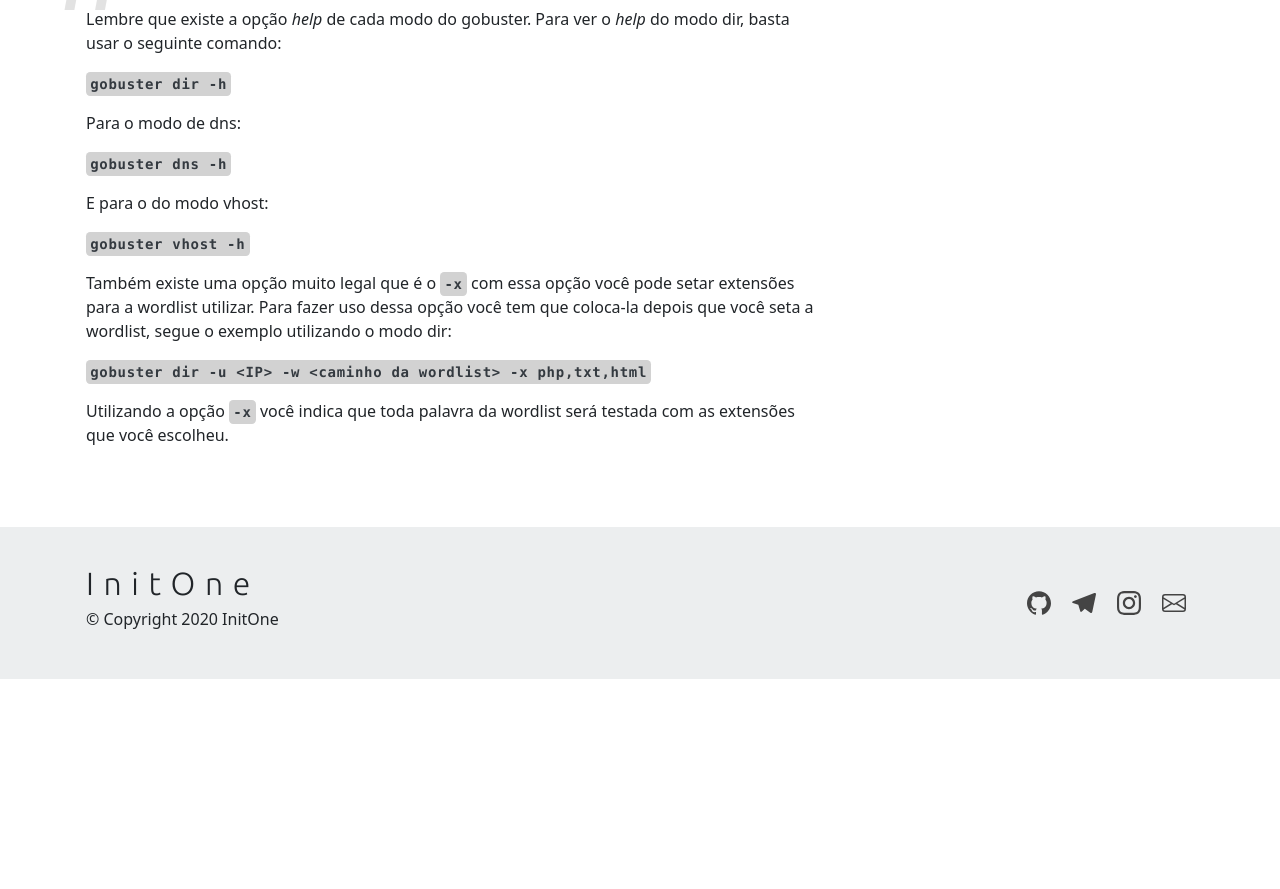
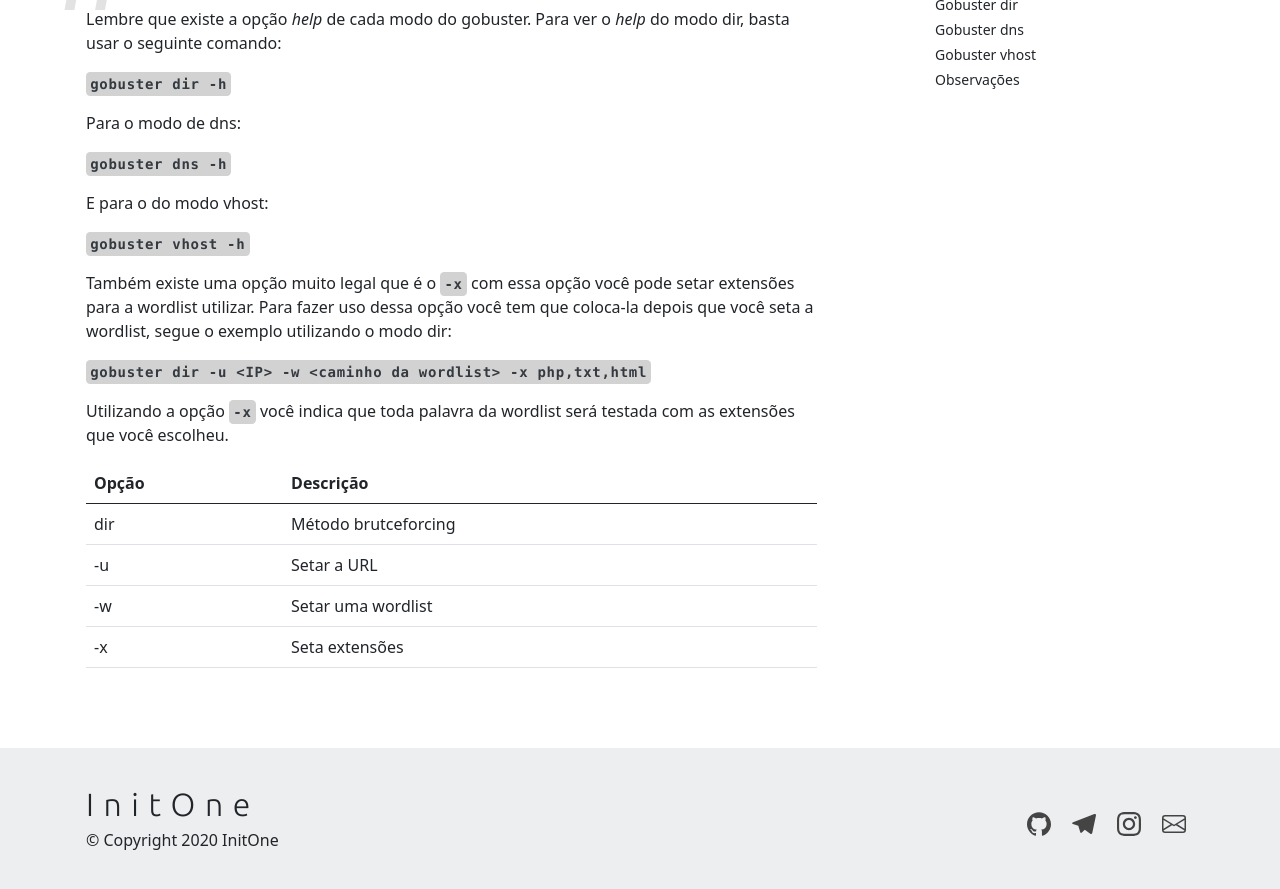
Before and after one commit to in1t0n3/initone.com.br, a Jekyll site: the page built from _posts/2020-07-23-Gobuster.md, in a window 1280 px wide and 900 px high, scrolled down 2281 px. Shown: the top 889 px of the window. Built offline with Jekyll 4.4.1, drawn with Linux system fonts in a browser that asks for light colours; before the commit the page ends 2960 px from its top, so only the background shows below that.

Commit message:
Update 2020-07-23-Gobuster.md

```diff
--- a/_posts/2020-07-23-Gobuster.md
+++ b/_posts/2020-07-23-Gobuster.md
@@ -130,3 +130,30 @@ Também existe uma opção muito legal que é o **`-x`** com essa opção você
 **`gobuster dir -u <IP> -w <caminho da wordlist> -x php,txt,html`**
 
 Utilizando a opção **`-x`** você indica que toda palavra da wordlist será testada com as extensões que você escolheu.
+
+<table class="table">
+  <thead>
+    <tr>
+      <th scope="col">Opção</th>
+      <th scope="col">Descrição</th>
+    </tr>
+  </thead>
+  <tbody>
+    <tr>
+      <td>dir</td>
+      <td>Método brutceforcing</td>
+    </tr>
+    <tr>
+      <td>-u</td>
+      <td>Setar a URL</td>
+    </tr>
+    <tr>
+      <td>-w</td>
+      <td>Setar uma wordlist</td>
+    </tr>
+    <tr>
+      <td>-x</td>
+      <td>Seta extensões</td>
+    </tr>
+  </tbody>
+</table>
```
